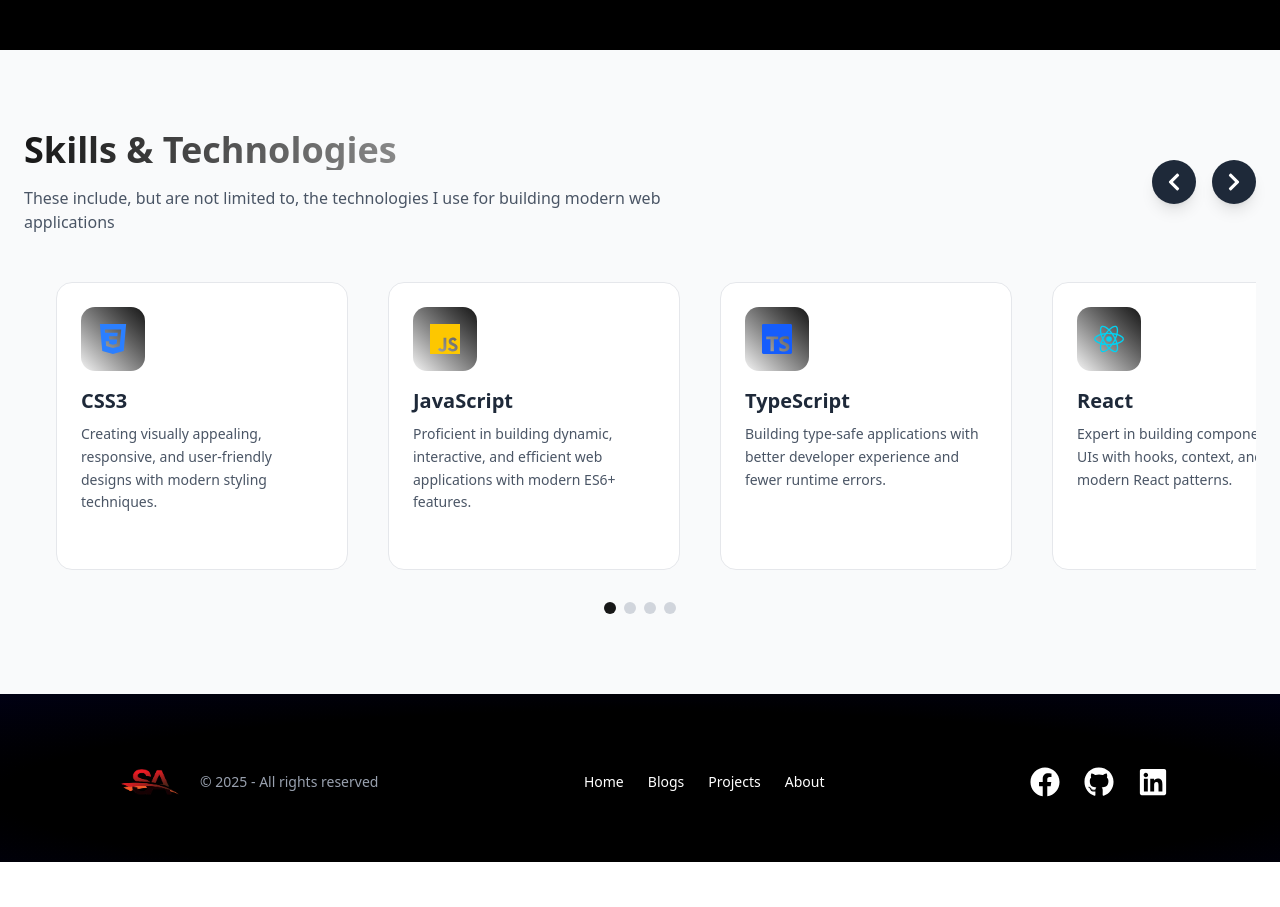
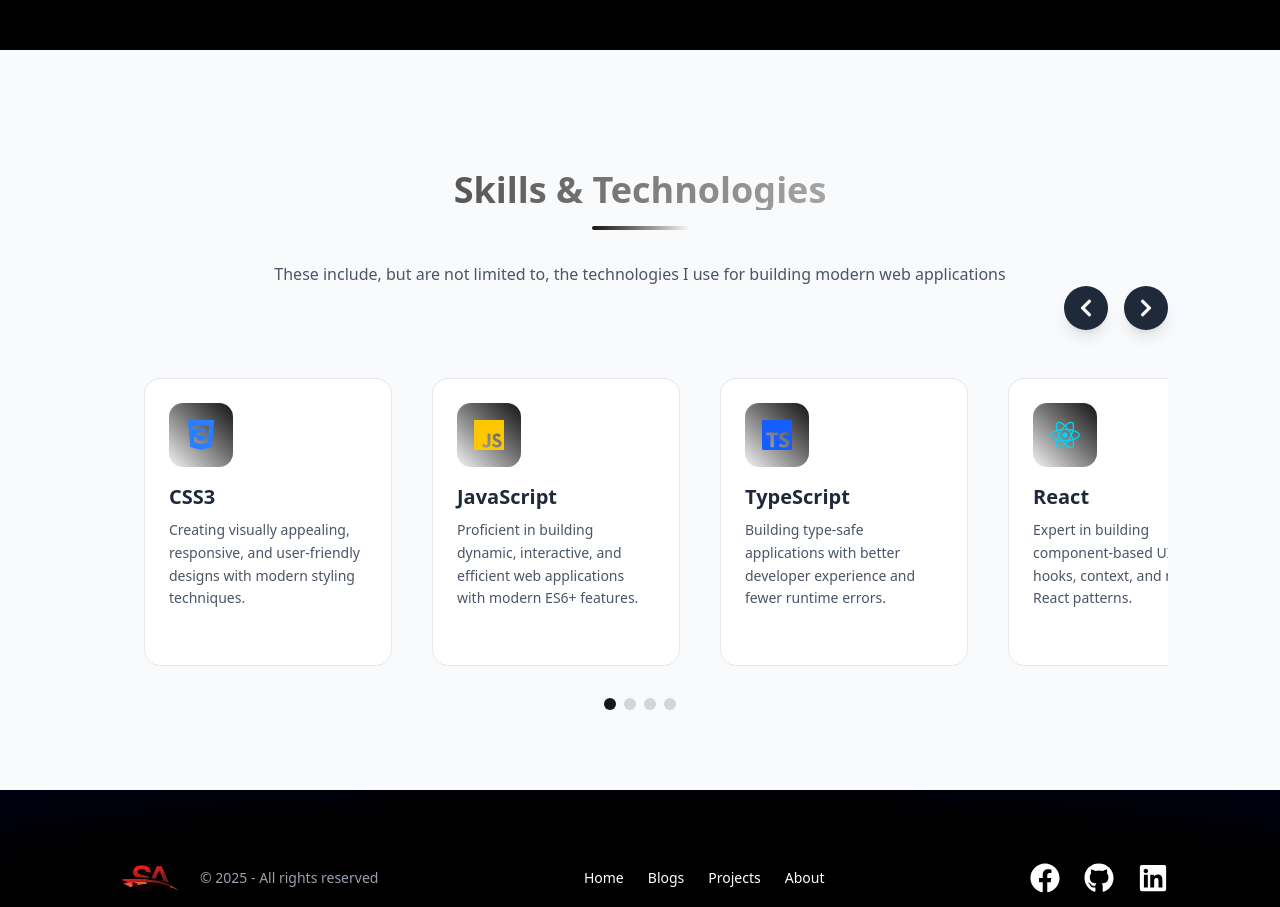
Before and after one commit to Sadia492/portfolio-client, a Next.js app: page / in a window 1280 px wide. Shown: the part 640-1547 px from the top of the page. Before the commit the page ends 1502 px from the top, so only its background shows below. Built offline with nearby package versions, Linux system fonts and the light colour scheme; no server answers.

Commit message:
style fixed in skills

```diff
--- a/src/components/modules/Home/Skills.tsx
+++ b/src/components/modules/Home/Skills.tsx
@@ -134,17 +134,21 @@ export default function Skills() {
 
   return (
     <section id="skills" className="py-20 bg-gray-50">
-      <div className="container mx-auto px-6">
+      <div className="container mx-auto xl:px-28 px-10">
         {/* Header Section */}
+        <h1 className="text-4xl font-bold text-center bg-gradient-to-r from-primary to-secondary text-transparent bg-clip-text mb-4 mt-10">
+          Skills & Technologies
+        </h1>
+        <div className="w-24 h-1 bg-gradient-to-r from-primary to-secondary mx-auto mb-8 rounded-full"></div>
+        <p className="text-gray-600 mt-4 text-center">
+          These include, but are not limited to, the technologies I use for
+          building modern web applications
+        </p>
         <div className="flex flex-col lg:flex-row justify-between items-center mb-12">
           <div className="text-center lg:text-left mb-8 lg:mb-0">
-            <h2 className="text-4xl font-bold bg-gradient-to-r from-primary to-secondary text-transparent bg-clip-text">
+            {/* <h2 className="text-4xl font-bold bg-gradient-to-r from-primary to-secondary text-transparent bg-clip-text">
               Skills & Technologies
-            </h2>
-            <p className="text-gray-600 mt-4 max-w-2xl">
-              These include, but are not limited to, the technologies I use for
-              building modern web applications
-            </p>
+            </h2> */}
           </div>
 
           {/* Navigation Buttons */}
```
